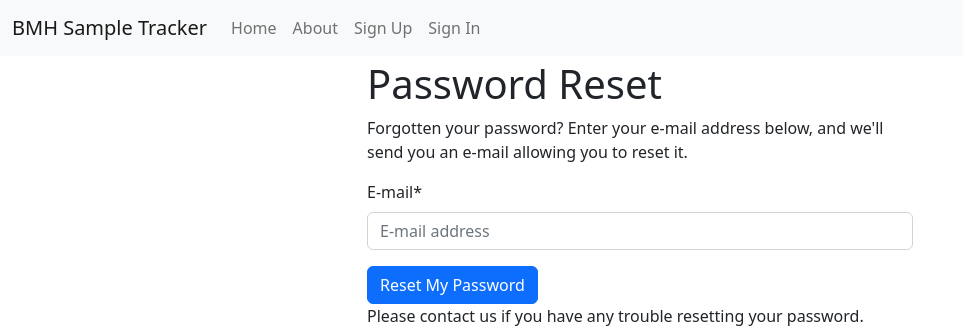
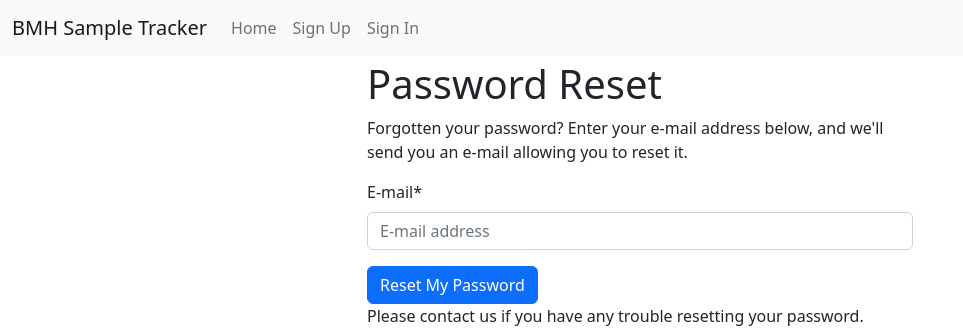
Before and after one commit to BFSSI-Bioinformatics-Lab/bmh_sample_tracker, a Django app: page /accounts/password/reset/ in a window 1280 px wide. Shown: the top 330 px of the page, without its empty margins (0-963 px from the left). Run offline with Django 4.2, Linux system fonts and the light colour scheme; parts of the project's set-up code (start-up, migrations or seed data) failed here and were passed over; some libraries are stand-ins or nearby versions.

Commit message:
delete header links to about page and user details

```diff
--- a/bmh_sample_tracker/templates/base.html
+++ b/bmh_sample_tracker/templates/base.html
@@ -54,13 +54,7 @@
               <li class="nav-item active">
                 <a class="nav-link" href="{% url 'home' %}">Home <span class="visually-hidden">(current)</span></a>
               </li>
-              <li class="nav-item">
-                <a class="nav-link" href="{% url 'about' %}">About</a>
-              </li>
               {% if request.user.is_authenticated %}
-                <li class="nav-item">
-                  <a class="nav-link" href="{% url 'users:detail' request.user.pk %}">{% translate "My Profile" %}</a>
-                </li>
                 <li class="nav-item">
                   {# URL provided by django-allauth/account/urls.py #}
                   <a class="nav-link" href="{% url 'account_logout' %}">{% translate "Sign Out" %}</a>
--- a/bmh_sample_tracker/templates/pages/about.html
+++ /dev/null
@@ -1 +0,0 @@
-{% extends "base.html" %}
--- a/config/urls.py
+++ b/config/urls.py
@@ -7,7 +7,6 @@ from django.views.generic import TemplateView
 
 urlpatterns = [
     path("", TemplateView.as_view(template_name="pages/home.html"), name="home"),
-    path("about/", TemplateView.as_view(template_name="pages/about.html"), name="about"),
     # Django Admin, use {% url 'admin:index' %}
     path(settings.ADMIN_URL, admin.site.urls),
     # User management
```
